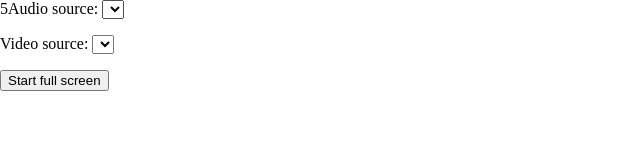
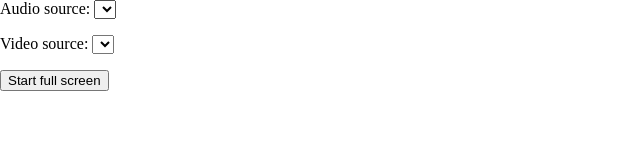
Before and after one commit to boristomas/FullScreenCamera, a plain HTML site: page index.html in a window 1280 px wide. Shown: the full height of the page, 0-640 px from the left. Drawn offline with Linux system fonts and the light colour scheme.

Commit message:
Update index.html

```diff
--- a/index.html
+++ b/index.html
@@ -19,7 +19,7 @@
     <div id="container" class="container">
       <div id="controls">
           <div class="select">
-          <label for="audioSource">5Audio source: </label><select id="audioSource"></select>
+          <label for="audioSource">Audio source: </label><select id="audioSource"></select>
         </div>
         <div class="select">
           <label for="videoSource">Video source: </label><select id="videoSource"></select>
```
